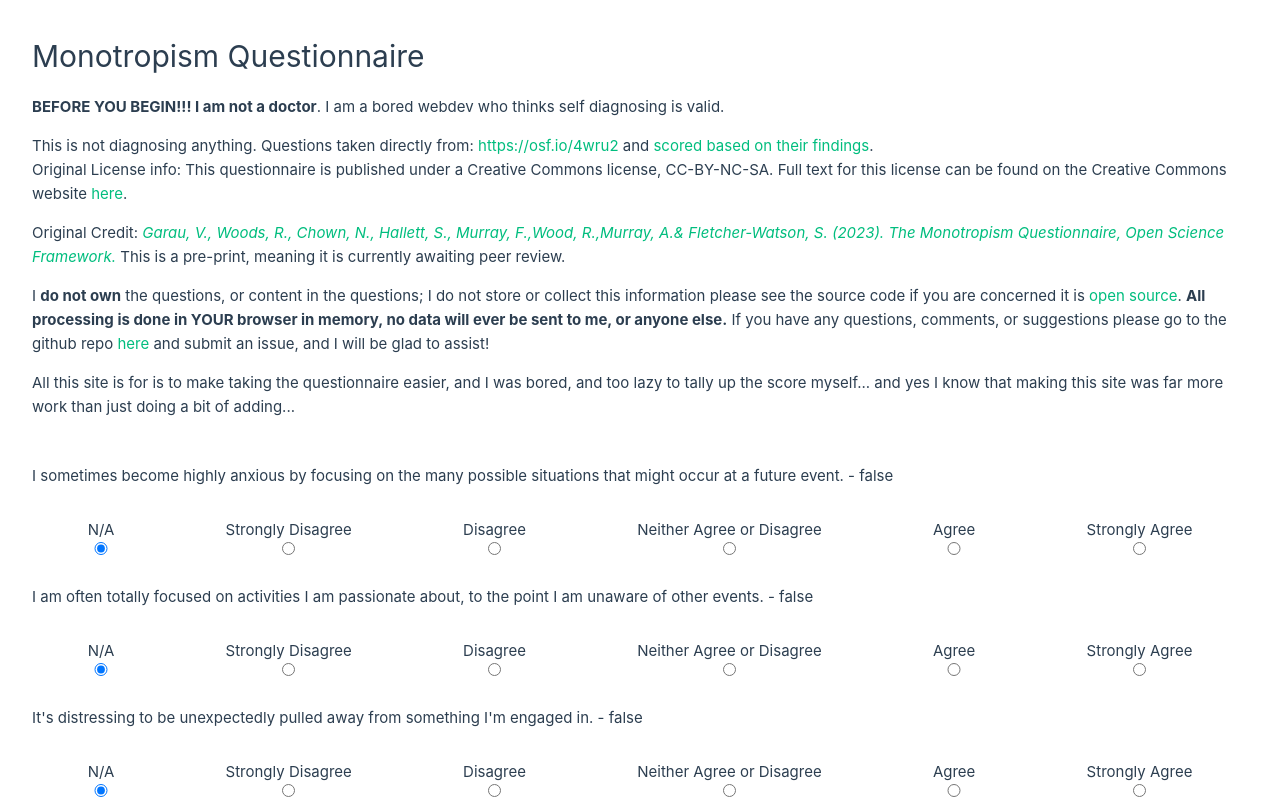
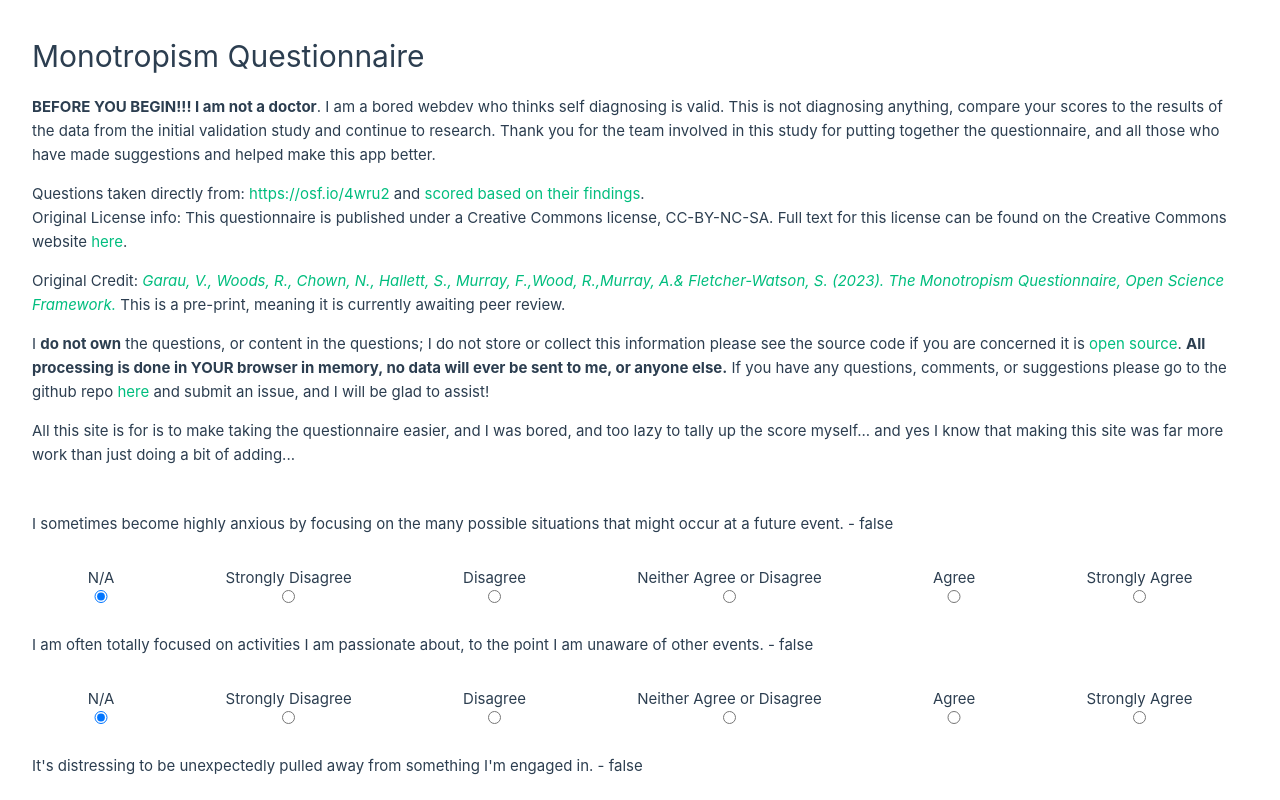
Before and after one commit to DLCIncluded/MQ, a Vue app in the folder app/: page / in a window 1280 px wide. Shown: the top 800 px of the page. Built offline with nearby package versions, Linux system fonts and the light colour scheme.

Commit message:
Adding thank you, updating wording

```diff
--- a/app/src/App.vue
+++ b/app/src/App.vue
@@ -159,10 +159,10 @@ export default {
 
     <div class="wrapper">
 	    <h1>Monotropism Questionnaire</h1>
-		<p><strong>BEFORE YOU BEGIN!!! I am not a doctor</strong>. I am a bored webdev who thinks self diagnosing is valid.</p>
+		<p><strong>BEFORE YOU BEGIN!!! I am not a doctor</strong>. I am a bored webdev who thinks self diagnosing is valid. This is not diagnosing anything, compare your scores to the results of the data from the initial validation study and continue to research. Thank you for the team involved in this study for putting together the questionnaire, and all those who have made suggestions and helped make this app better.</p>
 
 		<p>
-			This is not diagnosing anything. Questions taken directly from: <a href="https://osf.io/4wru2" target="_blank">https://osf.io/4wru2</a> and <a href="https://osf.io/g4kc9" target="_blank">scored based on their findings</a>.<br/>
+			Questions taken directly from: <a href="https://osf.io/4wru2" target="_blank">https://osf.io/4wru2</a> and <a href="https://osf.io/g4kc9" target="_blank">scored based on their findings</a>.<br/>
 			Original License info:  This questionnaire is published under a Creative Commons license, CC-BY-NC-SA.  Full text for this license can be found on the Creative Commons website <a href="https://creativecommons.org/licenses/by-nc-sa/2.0/" target="_blank">here</a>.
 		</p>
 		<p>
```
